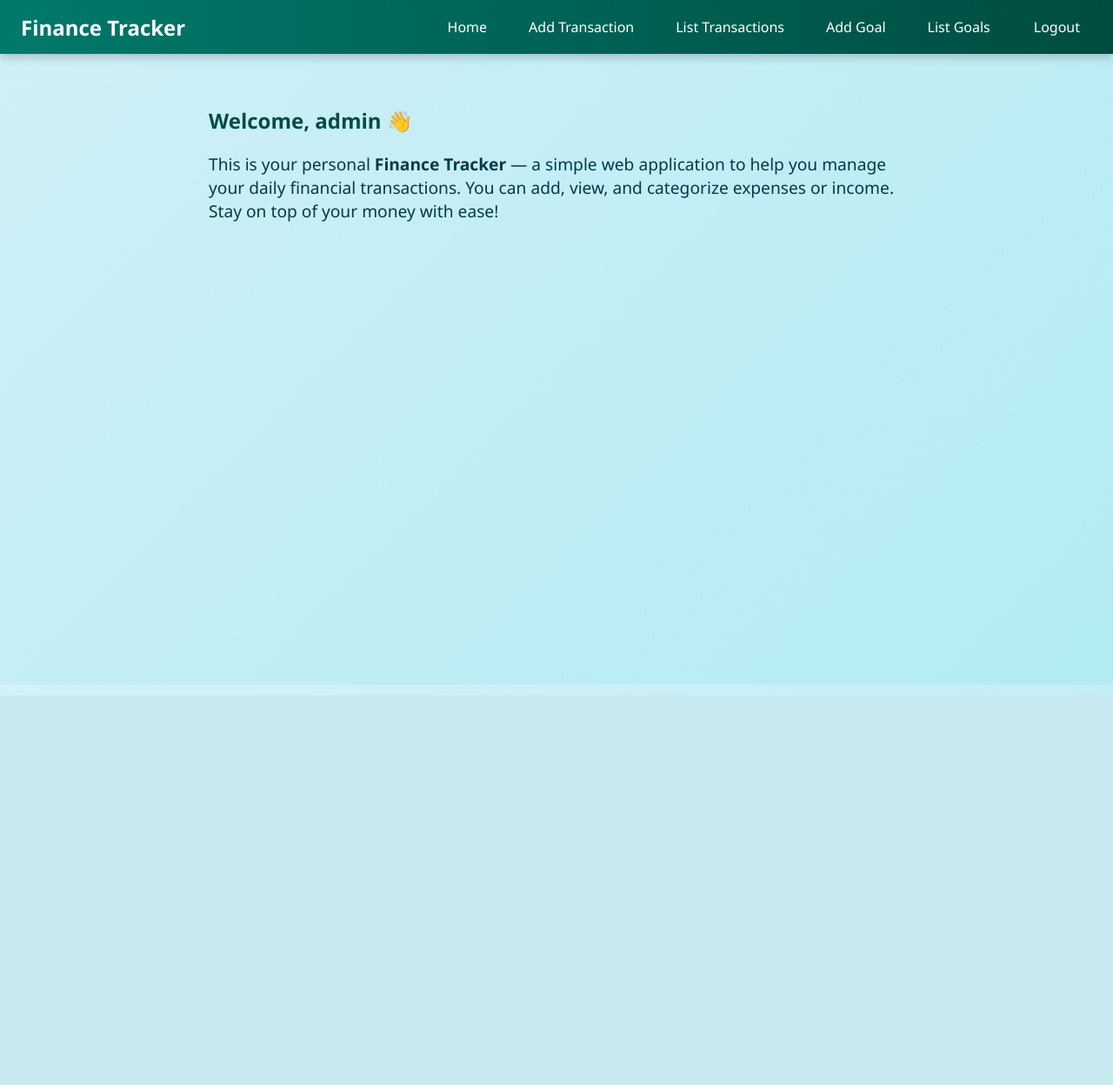
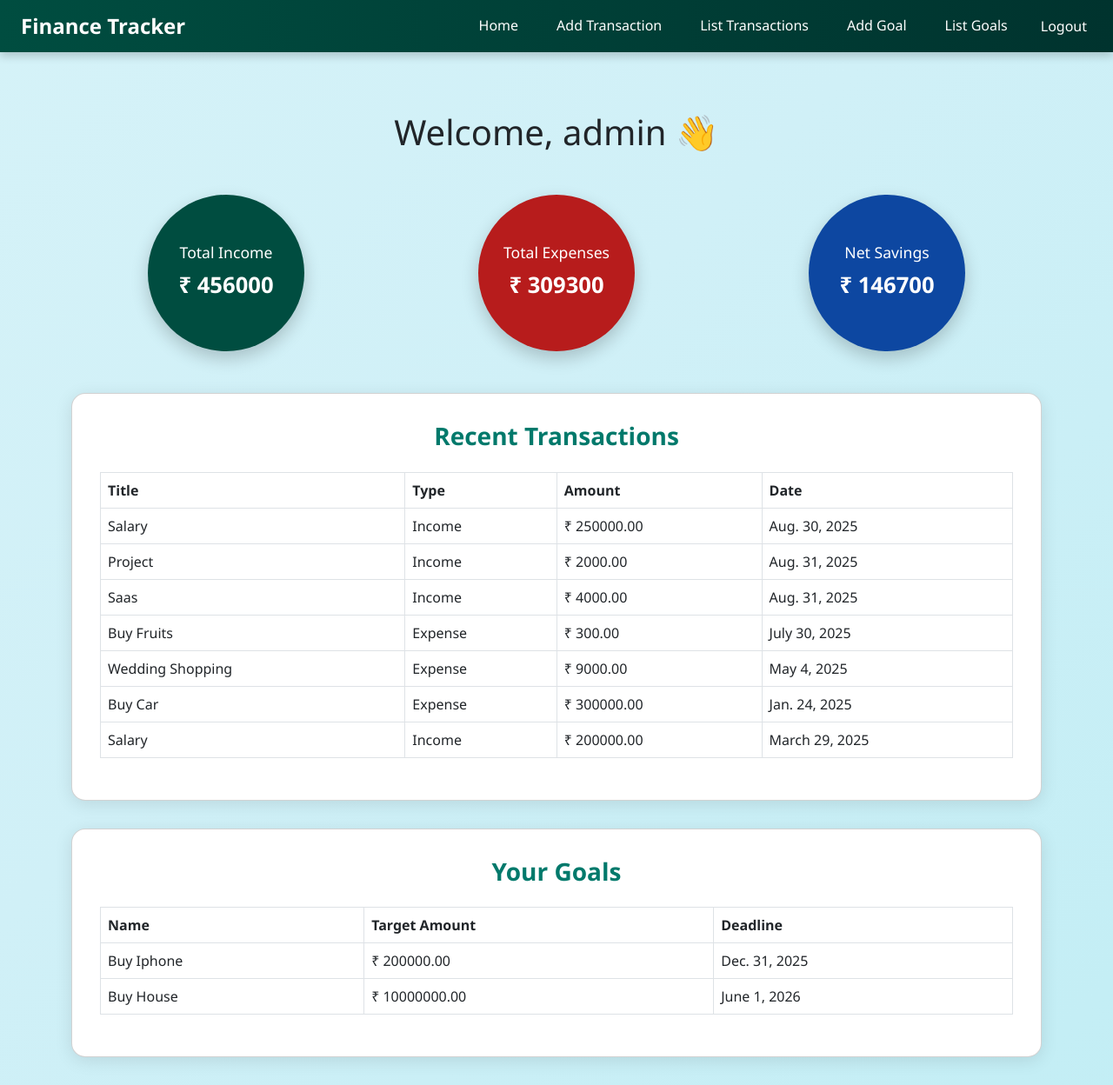
Before and after one commit to kanishka-rani-2005/FinanceTracker, a Django app: page / in a window 1280 px wide. Shown: the whole page at 87% size. Before the commit the page ends 799 px from the top, so only its background shows below. Run offline with Django 5.2, Linux system fonts and the light colour scheme; a user stored in the database is signed in; data comes from the database, SQL or seed files in the repository; both versions use the stored data as it was after the commit.

Commit message:
Build Dashboard

```diff
--- a/finance/views.py
+++ b/finance/views.py
@@ -4,11 +4,34 @@
 from .forms import RegisterForm,TransactionForm,Transaction,Goal,GoalsForm
 from django.contrib.auth import login
 from django.contrib.auth.mixins import LoginRequiredMixin
+from django.db.models import Sum
 
 
 class Home(LoginRequiredMixin,View):
     def get(self,request,*args,**kwargs):
-        return render(request,'finance/home.html')
+        transaction=Transaction.objects.filter(user=request.user)
+        goal=Goal.objects.filter(user=request.user)
+
+        total_income = Transaction.objects.filter(
+            user=request.user, transaction_type='Income'
+        ).aggregate(total=Sum('transaction_amount'))['total'] or 0
+
+        total_expenses = Transaction.objects.filter(
+            user=request.user, transaction_type='Expense'
+        ).aggregate(total=Sum('transaction_amount'))['total'] or 0
+
+        net_savings=total_income-total_expenses
+
+        context={
+            'transaction':transaction,
+            'goal':goal,
+            'total_income':total_income,
+            'total_expenses':total_expenses,
+            'net_saving':net_savings
+
+        }
+
+        return render(request,'finance/home.html',context=context)
 
 
 
--- a/templates/finance/home.html
+++ b/templates/finance/home.html
@@ -1,40 +1,39 @@
 <!DOCTYPE html>
 <html lang="en">
 <head>
-    <meta charset="utf-8" />
-    <meta http-equiv="X-UA-Compatible" content="IE=edge" />
-    <title>Finance Tracker - Home</title>
-    <meta name="description" content="Finance Tracker Home Page" />
+  <meta charset="UTF-8" />
   <meta name="viewport" content="width=device-width, initial-scale=1" />
+  <title>Dashboard - Finance Tracker</title>
+
+  <!-- Bootstrap CSS -->
+  <link href="https://cdn.jsdelivr.net/npm/bootstrap@5.3.0/dist/css/bootstrap.min.css" rel="stylesheet" />
 
   <style>
     body {
-        margin: 0;
       font-family: "Segoe UI", Tahoma, Geneva, Verdana, sans-serif;
       background: linear-gradient(135deg, #cceeff, #e0f7fa, #d0f0f7, #b2ebf2);
       background-size: 400% 400%;
       animation: gradientBG 15s ease infinite;
-        color: #003b46;
+      margin: 0;
+      padding-top: 80px;
     }
 
     @keyframes gradientBG {
-        0% {
-          background-position: 0% 50%;
-        }
-        50% {
-          background-position: 100% 50%;
-        }
-        100% {
-          background-position: 0% 50%;
-        }
+      0% { background-position: 0% 50%; }
+      50% { background-position: 100% 50%; }
+      100% { background-position: 0% 50%; }
     }
 
     nav {
-        background: linear-gradient(to right, #00796b, #004d40);
+  background: linear-gradient(to right, #004d40, #00332e);
   padding: 12px 24px;
   display: flex;
   justify-content: space-between;
   align-items: center;
+  position: fixed;
+  top: 0;
+  width: 100%;
+  z-index: 1000;
   box-shadow: 0 4px 10px rgba(0, 0, 0, 0.2);
 }
 
@@ -48,7 +47,7 @@
     .nav-links {
       list-style: none;
       display: flex;
-        gap: 24px;
+      gap: 20px;
       margin: 0;
       padding: 0;
     }
@@ -57,26 +56,97 @@
       color: #ffffff;
       text-decoration: none;
       font-size: 1em;
-        display: flex;
       padding: 8px 12px;
       border-radius: 4px;
-        transition: background 0.3s, color 0.3s;
+      transition: background 0.3s;
     }
 
     .nav-links a:hover {
       background-color: rgba(255, 255, 255, 0.15);
-        color: #ffffff;
     }
 
-      .browsehappy {
-        background-color: yellow;
-        padding: 7px;
+    .circle-box {
+      width: 180px;
+      height: 180px;
+      border-radius: 50%;
+      box-shadow: 0 8px 20px rgba(0, 0, 0, 0.2);
+      display: flex;
+      flex-direction: column;
+      justify-content: center;
+      align-items: center;
+      transition: transform 0.3s ease;
+      padding: 1rem;
       text-align: center;
+      font-weight: 600;
+      color: white;
+    }
+
+    .circle-box:hover {
+      transform: scale(1.05);
+    }
+
+    .bg-dark-green {
+      background-color: #004d40;
+    }
+
+    .bg-dark-red {
+      background-color: #b71c1c;
+    }
+
+    .bg-dark-blue {
+      background-color: #0d47a1;
+    }
+
+    .circle-box h5 {
+      font-size: 1.1rem;
+      margin-bottom: 0.5rem;
+    }
+
+    .circle-box p {
+      font-size: 1.6rem;
+      margin: 0;
+    }
+
+    .card {
+      border-radius: 1rem;
+      box-shadow: 0 4px 20px rgba(0, 0, 0, 0.1);
+      padding: 2rem;
+      margin-bottom: 2rem;
+      background-color: #ffffff;
+    }
+
+    .card h3 {
+      color: #00796b;
+      font-weight: 600;
+      text-align: center;
+      margin-bottom: 1.5rem;
+    }
+
+    table th {
+      background-color: #00796b;
+      color: white;
+    }
+
+    .text-muted {
+      font-size: 1rem;
+    }
+
+    @media (max-width: 768px) {
+      .circle-box {
+        width: 150px;
+        height: 150px;
+      }
+
+      .circle-box p {
+        font-size: 1.2rem;
+      }
     }
   </style>
 </head>
 
 <body>
+
+  <!-- Navbar -->
   <nav>
     <a class="logo" href="#">Finance Tracker</a>
     <ul class="nav-links">
@@ -85,26 +155,11 @@
       <li><a href="{% url 'transaction_list' %}">List Transactions</a></li>
       <li><a href="{% url 'goal_add' %}">Add Goal</a></li>
       <li><a href="{% url 'goal_list' %}">List Goals</a></li>
-
       {% if user.is_authenticated %}
       <li>
-          <form
-            action="{% url 'logout' %}"
-            method="POST"
-            style="display: inline"
-          >
+        <form action="{% url 'logout' %}" method="POST" style="display: inline">
           {% csrf_token %}
-            <button
-              type="submit"
-              style="
-                background: none;
-                border: none;
-                color: #fff;
-                font: inherit;
-                cursor: pointer;
-                padding: 8px 14px;
-              "
-            >
+          <button type="submit" style="background: none; border: none; color: #fff; font: inherit; cursor: pointer;">
             Logout
           </button>
         </form>
@@ -112,21 +167,94 @@
       {% endif %}
     </ul>
   </nav>
-  <section style="padding: 40px; max-width: 800px; margin: 0 auto;">
-    {% if user.is_authenticated %}
-      <h1 style="color: #004d40;">Welcome, {{ user.username }} 👋</h1>
-      <p style="font-size: 1.2em; margin-top: 10px;">
-        This is your personal <strong>Finance Tracker</strong> — a simple web application to help you manage your daily financial transactions.
-        You can add, view, and categorize expenses or income. Stay on top of your money with ease!
-      </p>
+
+  <!-- Welcome and Summary Circles -->
+  <div class="container mt-5">
+    <h1 class="text-center text-dark mb-5">Welcome, {{ user.username }} 👋</h1>
+
+    <div class="row justify-content-center g-4 mb-5">
+      <div class="col-12 col-md-4 d-flex justify-content-center">
+        <div class="circle-box bg-dark-green">
+          <h5>Total Income</h5>
+          <p>₹ {{ total_income }}</p>
+        </div>
+      </div>
+      <div class="col-12 col-md-4 d-flex justify-content-center">
+        <div class="circle-box bg-dark-red">
+          <h5>Total Expenses</h5>
+          <p>₹ {{ total_expenses }}</p>
+        </div>
+      </div>
+      <div class="col-12 col-md-4 d-flex justify-content-center">
+        <div class="circle-box bg-dark-blue">
+          <h5>Net Savings</h5>
+          <p>₹ {{ net_saving }}</p>
+        </div>
+      </div>
+    </div>
+
+    <!-- Recent Transactions -->
+    <div class="card">
+      <h3>Recent Transactions</h3>
+      {% if transaction %}
+        <div class="table-responsive">
+          <table class="table table-bordered table-hover">
+            <thead>
+              <tr>
+                <th>Title</th>
+                <th>Type</th>
+                <th>Amount</th>
+                <th>Date</th>
+              </tr>
+            </thead>
+            <tbody>
+              {% for t in transaction %}
+              <tr>
+                <td>{{ t.transaction_title }}</td>
+                <td>{{ t.transaction_type }}</td>
+                <td>₹ {{ t.transaction_amount }}</td>
+                <td>{{ t.transaction_date }}</td>
+              </tr>
+              {% endfor %}
+            </tbody>
+          </table>
+        </div>
       {% else %}
-      <h1 style="color: #004d40;">Welcome to Finance Tracker</h1>
-      <p style="font-size: 1.1em; margin-top: 10px;">
-        Please <a href="{% url 'login' %}">log in</a> to start tracking your finances.
-      </p>
+        <p class="text-muted text-center">No transactions yet.</p>
       {% endif %}
-  </section>
+    </div>
 
-    <script src="" async defer></script>
+    <!-- Goals Overview -->
+    <div class="card">
+      <h3>Your Goals</h3>
+      {% if goal %}
+        <div class="table-responsive">
+          <table class="table table-bordered table-hover">
+            <thead>
+              <tr>
+                <th>Name</th>
+                <th>Target Amount</th>
+                <th>Deadline</th>
+              </tr>
+            </thead>
+            <tbody>
+              {% for g in goal %}
+              <tr>
+                <td>{{ g.goal_name }}</td>
+                <td>₹ {{ g.goal_target_amount }}</td>
+                <td>{{ g.goal_deadline }}</td>
+              </tr>
+              {% endfor %}
+            </tbody>
+          </table>
+        </div>
+      {% else %}
+        <p class="text-muted text-center">No goals added yet.</p>
+      {% endif %}
+    </div>
+  </div>
+
+  <!-- Bootstrap JS -->
+  <script src="https://cdn.jsdelivr.net/npm/bootstrap@5.3.0/dist/js/bootstrap.bundle.min.js"></script>
 </body>
 </html>
```
Also changed, not shown: db.sqlite3. Lines whose indentation alone changed are shown as unchanged.
